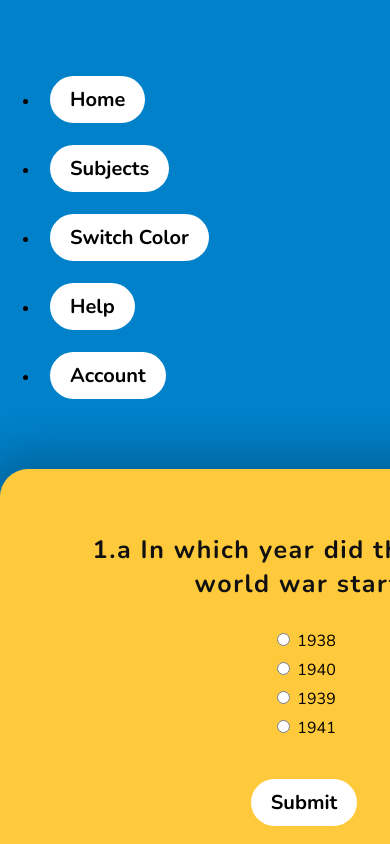
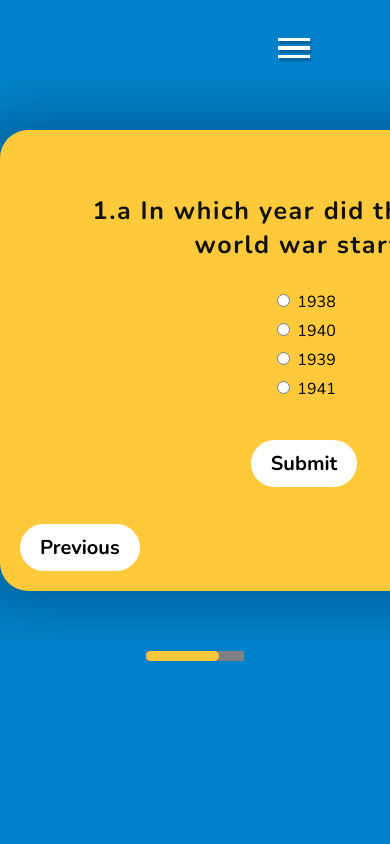
Before and after one commit to Shorizon/Rampant-Goats, a plain HTML site: page client/index-2.html in a window 390 px wide. Shown: the top 844 px of the page. Drawn offline with nearby package versions, Linux system fonts and the light colour scheme.

Commit message:
Updated CSS file with changes made for hamburger menu

```diff
--- a/client/assets/styles-2.css
+++ b/client/assets/styles-2.css
@@ -13,9 +13,8 @@ body {
 /* navbar container */
 .navbar {
   display: flex;
-    justify-content: flex-end; /* horizontal */
-    align-items: center; /* vertical */
-    background-color: #0081C9;
+  justify-content: flex-end;
+  align-items: center;
   color: #fff;
   padding: 30px;
 }
@@ -34,7 +33,7 @@ body {
 } */
 
 #title-img {
-  width: 50%;
+width: 45%;
 height: 18%;
 position: absolute;
 left: 30px;
@@ -62,30 +61,70 @@ body {
   border-color: rgb(200, 200, 200);
 }
 
-  /* hamburger menu button */
-  .navbar .menu-button {
-    display: none;
-    cursor: pointer;
-    font-size: 24px;
-  }
-
-  /* Hamburger menu container */
-  .navbar .menu {
-    display: none;
-  }
-
-  /* Hamburger menu links */
-  .navbar .menu button {
-    display: block;
-    margin: auto 10px auto 10px;
-  }
-
 
 /*//////////////////////// NAVBAR CSS END //////////////////////////////*/
 
 
 
+/*//////////////////////// HAMBURGER CSS START //////////////////////////////*/
 
+.container {
+display: none;
+}
+
+.hamburger-menu {
+width: 2rem;
+height: 2rem;
+position: fixed;
+top: 2rem;
+right: 5rem;
+z-index: 200;
+display: flex;
+flex-direction: column;
+justify-content: space-evenly;
+cursor: pointer;
+}
+
+.line {
+width: 100%;
+height: 0.2rem;
+background-color: white;
+box-shadow: 0.1rem 0.2rem rgba(0,0,0,0.2);
+}
+
+.sidebar {
+width: 15rem;
+height: 100vh;
+position: fixed;
+top: 0;
+right: -40rem;
+background-color: white;
+transition: right 0.5s;
+z-index: 1;
+}
+
+.change .sidebar {
+right: 0;
+}
+
+.menu {
+position: absolute;
+top: 40%;
+left: 50%;
+transform: translate(-50%, -50%);
+list-style: none;
+}
+
+.menu-item {
+text-align: center;
+}
+
+.menu-link {
+font-family: Nunito, sans-serif;
+font-size: 1.5rem;
+color: black;
+}
+/*//////////////////////// HAMBURGER CSS END //////////////////////////////*/
 
 
 /*//////////////////////// FLASHCARD CSS START //////////////////////////////*/
@@ -228,7 +267,7 @@ progress::-webkit-progress-value {
   }
 
   /* Show hamburger menu button */
-    .navbar .menu-button {
+  .container {
     display: block;
   }
 
```
Lines whose indentation alone changed are shown as unchanged.
